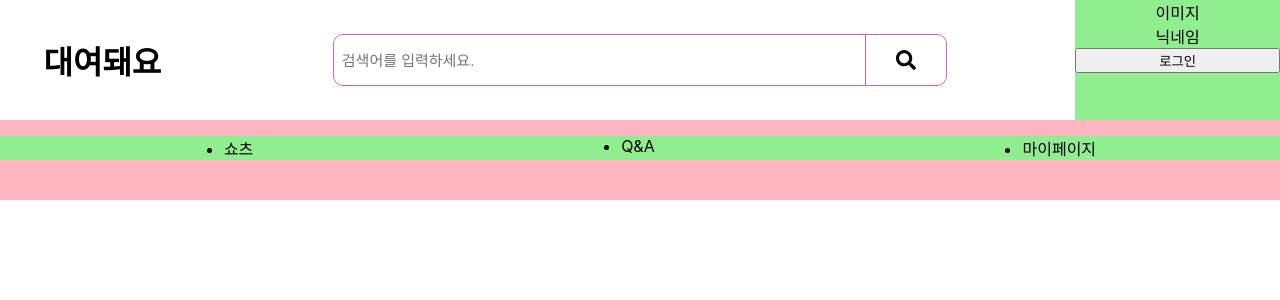
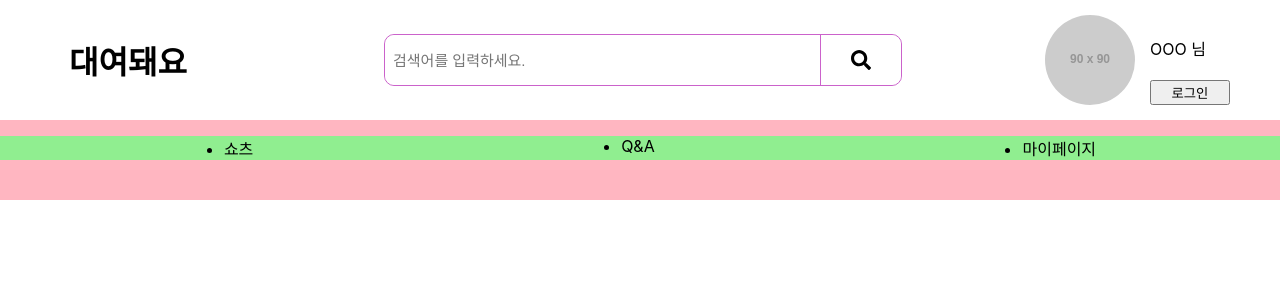
Before and after one commit to jeonghunpark1/daeyeodwaeyo, a React (Create React App) app in the folder front/: page / in a window 1280 px wide. Shown: the top 300 px of the page. Built offline with nearby package versions, Linux system fonts and the light colour scheme.

Commit message:
header user part design complete

```diff
--- a/front/src/components/Header.tsx
+++ b/front/src/components/Header.tsx
@@ -26,9 +26,15 @@ const Header:React.FC = () => {
           </div>
         </div>
         <div className={style.header_user}>
-          <div className={style.user_image}>이미지</div>
-          <div className={style.user_nickname}>닉네임</div>
-          <button className={style.login_button}>로그인</button>
+          <div className={style.user_image_box}>
+            <div className={style.user_image}>
+              <img src="https://placehold.co/90x90" />
+            </div>
+          </div>
+          <div className={style.user_info_box}>
+            <div className={style.user_nickname}>OOO 님</div>
+            <button className={style.login_button}>로그인</button>
+          </div>
         </div>
       </div>
       <div className={style.header_nav}>
--- a/front/src/styles/header.module.css
+++ b/front/src/styles/header.module.css
@@ -45,7 +45,8 @@
   display: flex;
   flex-direction: row;
   align-items: center;
-  width: 60%;
+  /* width: 60%; */
+  flex-grow: 1;
   min-width: 300px;
   padding: 0 10%;
 }
@@ -119,13 +120,44 @@
 
 /* 헤더 유저 부분 */
 .header_user {
-  background-color: lightgreen;
-  width: 20%;
-  min-width: 200px;
+  /* background-color: lightgreen; */
+  width: 250px;
+  display: flex;
+  flex-direction: row;
+}
+
+.user_image_box {
+  width: 120px;
+  display: flex;
+  justify-content: center;
+  align-items: center;
+}
+
+.user_image {
+  width: 90px;
+  height: 90px;
+}
+
+.user_image img {
+  border-radius: 50%;
+}
+
+.user_info_box {
   display: flex;
   flex-direction: column;
+  flex-grow: 1;
+  justify-content: end;
 }
 
+.user_nickname {
+  text-align: start;
+}
+
+.login_button {
+  margin: 20px 50px 15px 0;
+}
+
+/* 헤더 네이게이션 부분 */
 .header_nav {
   background-color: lightpink;
   width: 100%;
```
